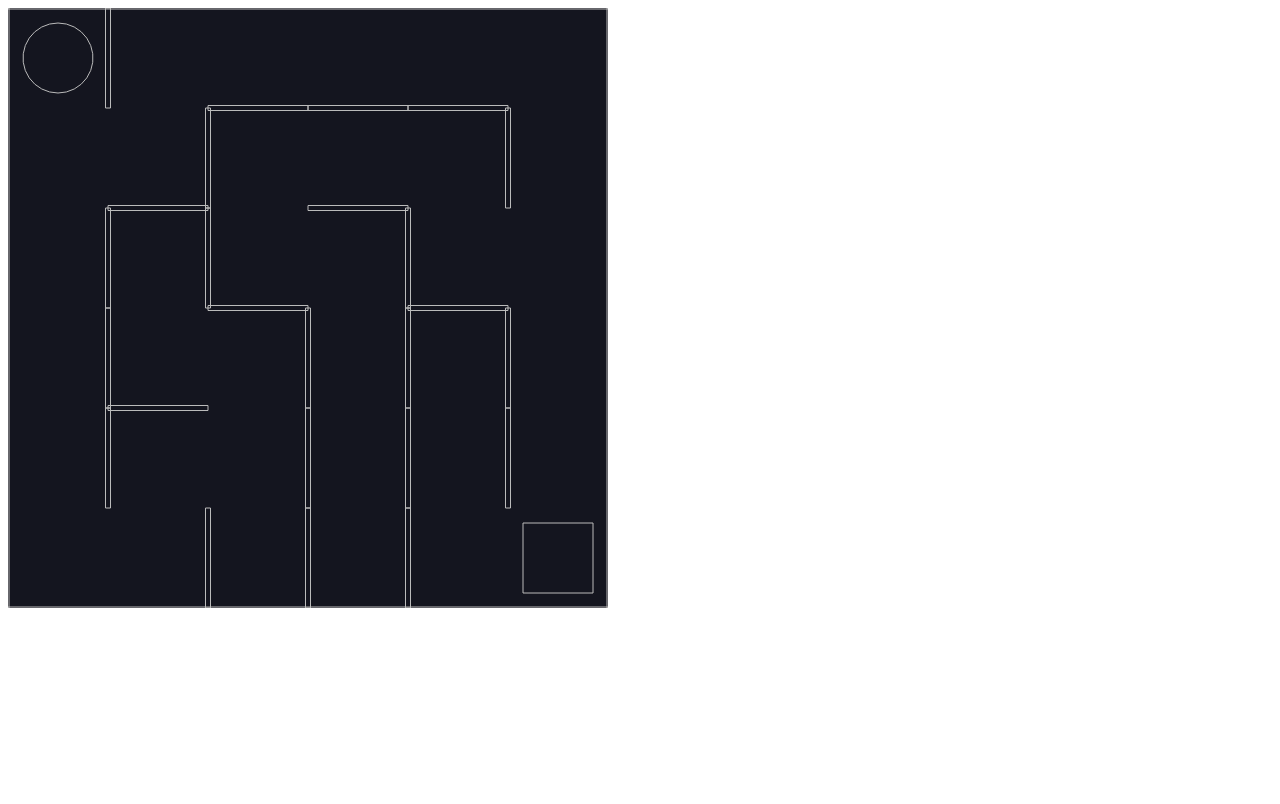
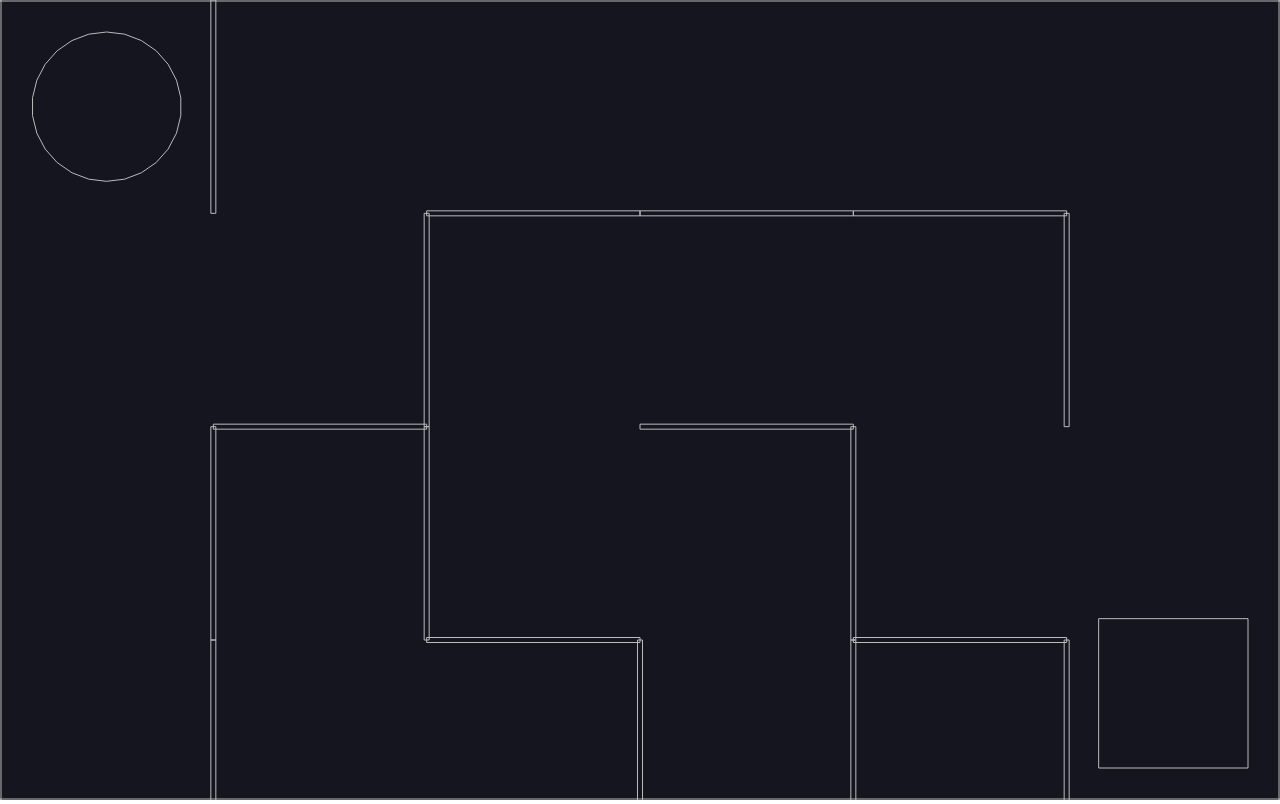
Before and after one commit to BeastRush1231/SSED_The_New_Modern_JavaScript_Bootcamp, a plain HTML site: page Canvas API/index.html in a window 1280 px wide. Drawn offline with nearby package versions, Linux system fonts and the light colour scheme.

Commit message:
0101 MSP-Section22 CanvasAPI Stretching the Canvas

```diff
--- a/Canvas API/index.html
+++ b/Canvas API/index.html
@@ -6,6 +6,13 @@
       <meta http-equiv="X-UA-Compatible" content="ie=edge">
       <title>Document</title>
       <script src="https://cdnjs.cloudflare.com/ajax/libs/matter-js/0.14.2/matter.min.js"></script>
+      <style>
+        *{
+          margin: 0;
+          padding: 0;
+          list-style: none;
+        }
+      </style>
     </head>
     <body>
       <script src="index.js"></script>
--- a/Canvas API/index.js
+++ b/Canvas API/index.js
@@ -9,8 +9,8 @@ const {
 } = Matter;
 
 const cells = 6;
-const width = 600;
-const height = 600;
+const width = window.innerWidth;
+const height = window.innerHeight;
 
 const unitLength = width / cells;
 
```
Lines whose indentation alone changed are shown as unchanged.
